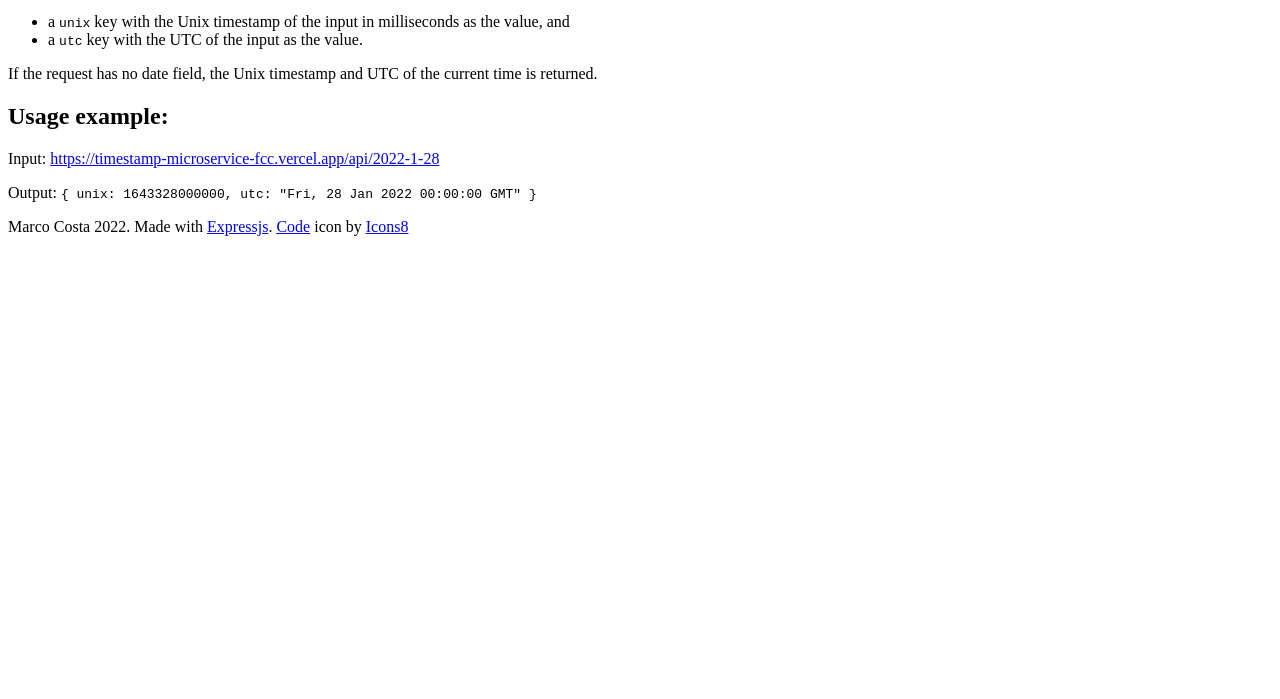
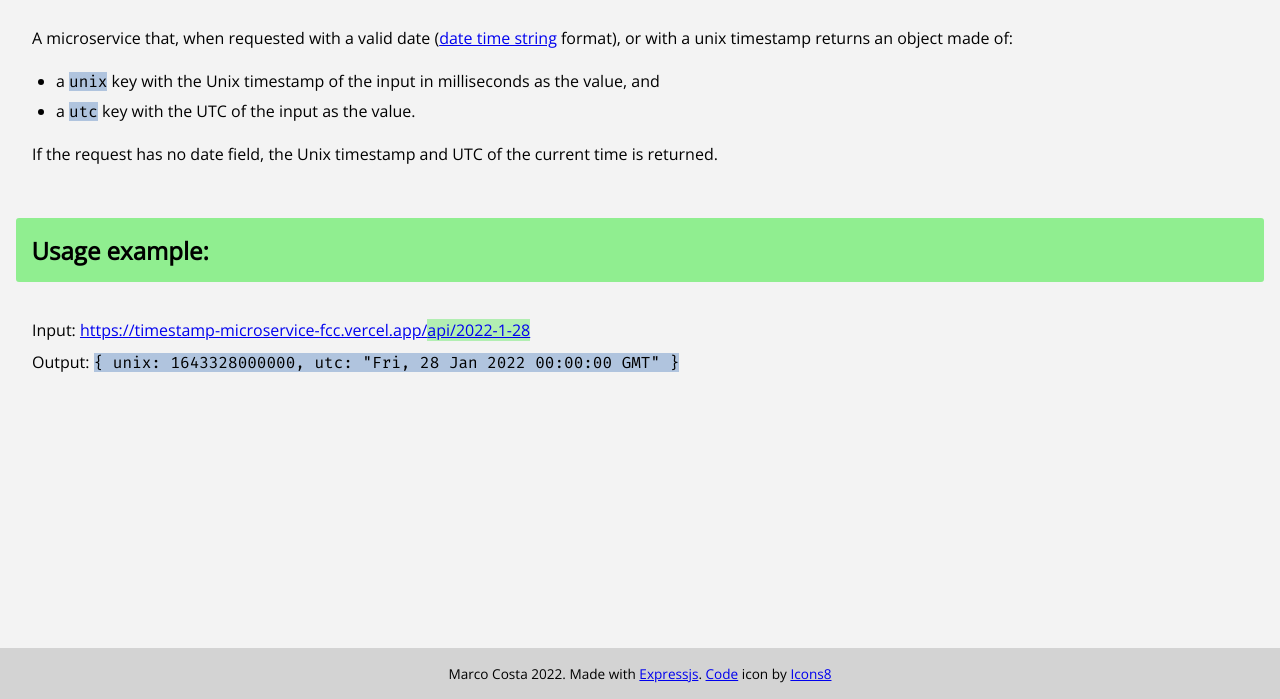
Before and after one commit to marcocosta1618/microservice-timestamp, a website: page views/index.html in a window 1280 px wide. Shown: the part 101-800 px from the top of the page. Drawn offline with nearby package versions, Linux system fonts and the light colour scheme; files that its build step writes are made by us from their sources; the site is published under a folder, as on GitHub Pages, so addresses that start at the root find nothing.

Commit message:
Remove '/public' mounth path & virtual path prefix
Signed-off-by: marcocosta1618 <marcocosta1618@gmail.com>

```diff
--- a/server.js
+++ b/server.js
@@ -7,7 +7,8 @@ const cors = require('cors');
 app.use(cors({ optionsSuccessStatus: 200 }));
 
 // static assets
-app.use('/public', express.static(__dirname + '/public'));
+app.use(express.static(__dirname + '/public'));
+
 // initial page
 app.get('/', (req, res) => {
    res.sendFile(__dirname + '/views/index.html')
--- a/views/index.html
+++ b/views/index.html
@@ -8,8 +8,8 @@
    <link rel="preconnect" href="https://fonts.googleapis.com">
    <link rel="preconnect" href="https://fonts.gstatic.com" crossorigin>
    <link href="https://fonts.googleapis.com/css2?family=Fira+Mono&family=Open+Sans&display=swap" rel="stylesheet">
-   <link rel="stylesheet" href="/public/style.css">
-   <link rel="icon" type="image/png" href="/public/icons8-code-64.png">
+   <link rel="stylesheet" href="style.css">
+   <link rel="icon" type="image/png" href="icons8-code-64.png">
    <title>Timestamp Microservice</title>
 </head>
 
```
